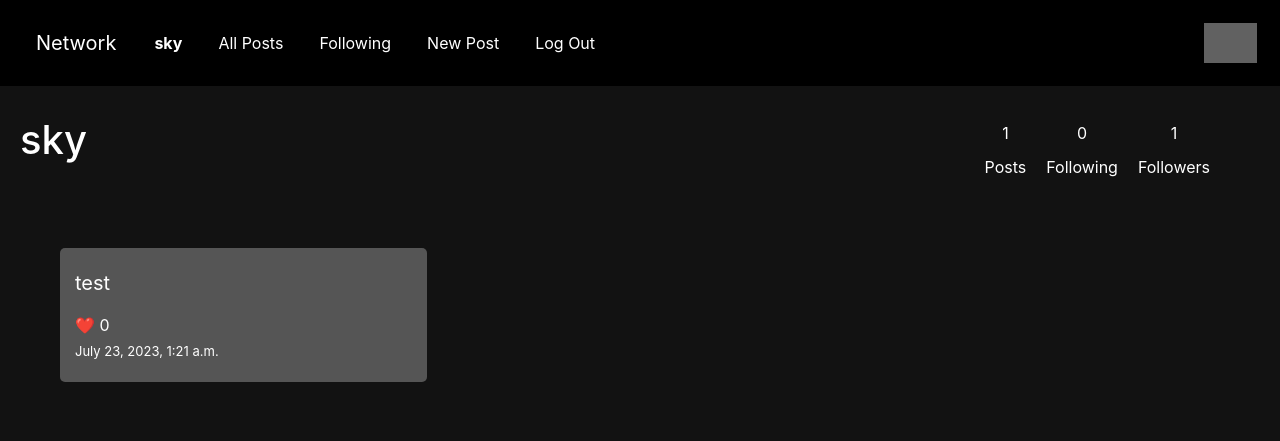
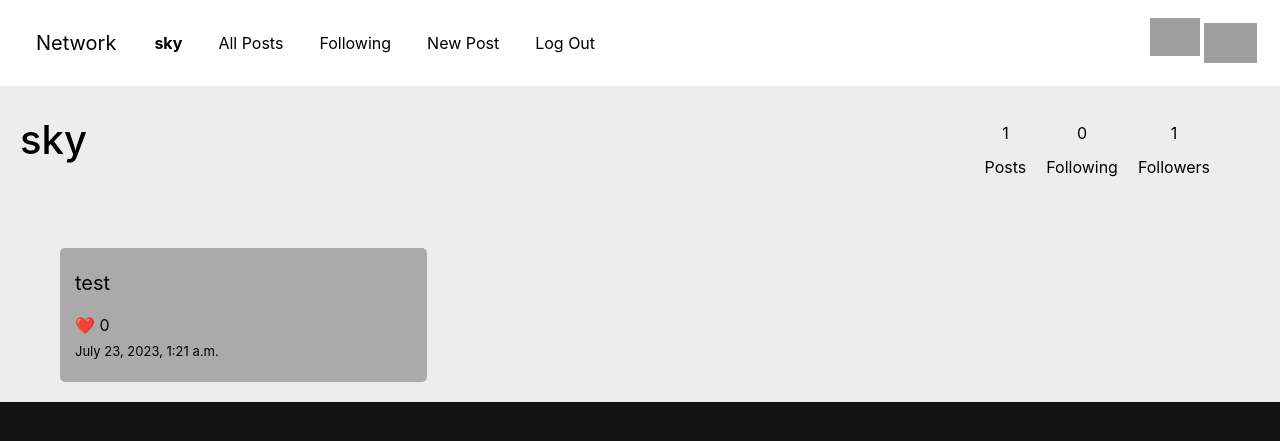
Before and after one commit to skydonline/cs50, a Django app: page /profile/1 in a window 1280 px wide. Shown: the top 441 px of the page. Run offline with Django 3.2, Linux system fonts and the light colour scheme; a user stored in the database is signed in; data comes from the database, SQL or seed files in the repository; both versions use the stored data as it was after the commit; some libraries are stand-ins or nearby versions; grey boxes are pictures that could not be loaded.

Commit message:
implemented dark/light mode switch

```diff
--- a/project4/network/admin.py
+++ b/project4/network/admin.py
@@ -3,7 +3,7 @@ from .models import User,Post,Comment
 
 # Register your models here.
 class UserAdmin(admin.ModelAdmin):
-    list_display = ("username", "first_name", "last_name", "email")
+    list_display = ("username", "first_name", "last_name", "email", "dark_mode")
 
 class PostAdmin(admin.ModelAdmin):
     list_display = ("user",)
--- a/project4/network/models.py
+++ b/project4/network/models.py
@@ -5,6 +5,7 @@ from django.db import models
 class User(AbstractUser):
     following = models.ManyToManyField("self", blank=True)
     followers = models.ManyToManyField("self", blank=True)
+    dark_mode = models.BooleanField(default=True, verbose_name="Dark Mode")
 
     def __str__(self):
         return self.username
--- a/project4/network/static/network.js
+++ b/project4/network/static/network.js
@@ -59,7 +59,60 @@ function changeLikes(container) {
     })
 };
 
+let layoutFirstVisit = true;
+// Changes dark mode preference
+function darkMode() {
+    const darkModeToggle = document.querySelector('#dark-mode-toggle');
+    const darkModePref = darkModeToggle.dataset.darkmode;
+    const noColorChange = document.querySelectorAll('.no-color-change');
+
+    // Don't change dark mode preference on first visit
+    if (layoutFirstVisit) {
+        layoutFirstVisit = false;
+
+        if (darkModePref == 'True') {
+            darkModeToggle.src = 'https://cdn3.iconfinder.com/data/icons/meteocons/512/moon-symbol-512.png';
+        } else if (darkModePref == 'False') {
+            noColorChange.forEach(element => {
+                element.style.filter = 'invert(1)';
+            })
+            document.body.classList.toggle('light-mode');
+            darkModeToggle.src = 'https://cdn4.iconfinder.com/data/icons/biticon-weather-line/24/weather_sun_sunny_day-512.png';
+        }
+        return
+    }
+
+    const body = document.body;
+    body.classList.toggle('light-mode');
+
+    if (darkModePref == 'True') {
+        // Turn from true to false
+        darkModeToggle.setAttribute('data-darkmode', 'False');
+        darkModeToggle.src = 'https://cdn4.iconfinder.com/data/icons/biticon-weather-line/24/weather_sun_sunny_day-512.png';
+
+        noColorChange.forEach(element => {
+            element.style.filter = 'invert(1)';
+        })
+    } else {
+        // Turn from false to true
+        darkModeToggle.setAttribute('data-darkmode', 'True');
+        darkModeToggle.src = 'https://cdn3.iconfinder.com/data/icons/meteocons/512/moon-symbol-512.png';
+
+        noColorChange.forEach(element => {
+            element.style.filter = 'invert(0)';
+        })
+    }
+
+    fetch(`/api/darkmode/${currentUserID}`, {
+        method: 'PUT',
+    })
+    .then(response => response.json())
+    .then(result => {
+        console.log(result);
+    });
+};
 
 document.addEventListener('DOMContentLoaded', function() {
     getUserInfo();
+    setTimeout(darkMode,20);
 });
--- a/project4/network/static/styles.css
+++ b/project4/network/static/styles.css
@@ -17,6 +17,14 @@ body {
     background-color: #121212;
     font-family: -apple-system, "Segoe UI", Roboto, "Helvetica Neue", "Noto Sans", "Liberation Sans", Arial, sans-serif, "Apple Color Emoji", "Segoe UI Emoji", "Segoe UI Symbol", "Noto Color Emoji";
     color: var(--white);
+}
+
+body.light-mode {
+    filter: invert(1);
+}
+
+.no-color-change {
+    filter: invert(0);
 }
 
 input {
@@ -71,6 +79,14 @@ input {
     color: var(--blue);
 }
 
+#dark-mode-toggle {
+    width: 50px;
+    position: absolute;
+    top: 18px;
+    right: 80px;
+    filter: invert(1);
+}
+
 .post_element {
     margin: 0px 10px 0px 20px;
 }
@@ -117,7 +133,7 @@ input {
 .post_textarea {
     margin-bottom: 10px;
     height: 100px;
-    width: 300px;
+    width: 250px;
     padding: 10px;
     border-radius: 1px;
 }
--- a/project4/network/templates/network/following.html
+++ b/project4/network/templates/network/following.html
@@ -8,7 +8,7 @@
         <p class="post_element post_user">{{post.user}}</p>
         <p class="post_element post_content">{{post.content}}</p>
         <p class="post_element post_date">{{post.date}}</p>
-        <p class="post_element post_likes">❤️ {{post.likes}}</p>
+        <p class="post_element post_likes"><span class="no-color-change like-icon">❤️</span> {{post.likes.count}}</p>
         <p class="post_element post_comment">Comment</p>
     </div>
     {% endfor %}
--- a/project4/network/templates/network/layout.html
+++ b/project4/network/templates/network/layout.html
@@ -1,5 +1,4 @@
 {% load static %}
-
 <!DOCTYPE html>
 <html lang="en">
     <head>
@@ -9,8 +8,8 @@
         <script src="https://unpkg.com/react-dom@17/umd/react-dom.production.min.js"></script>
         <script src="https://unpkg.com/babel-standalone@6/babel.min.js"></script>
         <link href="{% static 'styles.css' %}" rel="stylesheet">
+        <div id="current-user" data-user="{{ request.user }}" data-id="{{ user.id }}"></div>
         <script src="{% static 'network.js' %}"></script>
-        <div id="current-user" data-user="{{ request.user }}" data-id="{{ user.id }}"></div>
     </head>
     <body>
         <div id="navbar">
@@ -47,6 +46,7 @@
                 {% endif %}
               </ul>
             {% if user.is_authenticated %}
+                <img onclick=darkMode() data-darkmode="{{user.dark_mode}}" id="dark-mode-toggle">
                 <a href="{% url 'settings' %}"><img id="settings-icon" src="https://cdn-icons-png.flaticon.com/512/126/126472.png"></a>
             {% endif %}
             </div>
--- a/project4/network/templates/network/newpost.html
+++ b/project4/network/templates/network/newpost.html
@@ -10,7 +10,7 @@
         <form method="post" action="{% url 'new_post' %}">
             {% csrf_token %}
             <textarea name="new_post_text" id="new_post_text" placeholder="What's on your mind?"></textarea>
-            <button id="create_post_button" type="submit" class="btn btn-primary">Create Post</button>
+            <button id="create_post_button" type="submit" class="btn btn-primary no-color-change">Create Post</button>
         </form>
     </div>
 </div>
--- a/project4/network/templates/network/profile.html
+++ b/project4/network/templates/network/profile.html
@@ -1,13 +1,52 @@
 {% extends 'network/layout.html' %}
+{% block title %}Profile{% endblock %}
+{% block body %}
+    <div id="profile-header">
+        <h1 id="username">{{ user_profile.username }}</h1>
+            <table id="profile-table">
+                <tbody>
+                    <tr>
+                        <td class="profile-stats">{{ posts_count }}</td>
+                        <td class="profile-stats">{{ followers_count }}</td>
+                        <td id="followers-total" class="profile-stats">{{ following_count }}</td>
+                    </tr>
+                    <tr>
+                        <td class="profile-stats">Posts</td>
+                        <td class="profile-stats">Following</td>
+                        <td class="profile-stats">Followers</td>
+                    </tr>
+                </tbody>
+            </table>
+    </div>
 
-{% block title %}Profile{% endblock %}
+    <div id="following">
+        <p id="follow_button" onclick=follow()>Follow</p>
+    </div>
 
-{% block body %}
+
+        {% if posts %}
+        <div id="posts-container">
+            {% for post in posts %}
+                <div class="ind-post">
+                    <p class="post-info post-content">{{ post.content }}</p>
+                    <p class="post-info post-likes"><span class="no-color-change like-icon">❤️</span> {{ post.likes.count }}</p>
+                    <p class="post-info post-date">{{ post.date }}</p>
+                </div>
+            {% endfor %}
+        </div>
+        {% else %}
+        <div class="no-posts">
+            <h1>No Posts Yet</h1>
+        </div>
+        <div class="no-posts">
+            <img id="no-posts-image" src="https://community.jobaajlearnings.com/assets/nopost.png">
+        </div>
+        {% endif %}
 <script>
 let is_following;
 let profile;
 let profileUsername;    // logged in user username
-    let firstVisit = true;
+let profileFirstVisit = true;
 
 // see if user is following or not
 function follow() {
@@ -30,8 +69,8 @@
         }
 
         // prevents changing following status on first visit
-            if (firstVisit == true) {
-                    firstVisit = false;
+        if (profileFirstVisit == true) {
+                profileFirstVisit = false;
                 if (is_following.includes(profileUsername)) {
                     followButton.innerHTML = 'Unfollow';
                     followButton.style.backgroundColor = 'var(--hover)';
@@ -85,49 +124,9 @@
     });
 };
 
-    document.addEventListener('DOMContentLoaded', follow);
+document.addEventListener('DOMContentLoaded', function() {
+    follow();
+});
 
 </script>
-
-    <div id="profile-header">
-        <h1 id="username">{{ user_profile.username }}</h1>
-            <table id="profile-table">
-                <tbody>
-                    <tr>
-                        <td class="profile-stats">{{ posts_count }}</td>
-                        <td class="profile-stats">{{ followers_count }}</td>
-                        <td id="followers-total" class="profile-stats">{{ following_count }}</td>
-                    </tr>
-                    <tr>
-                        <td class="profile-stats">Posts</td>
-                        <td class="profile-stats">Following</td>
-                        <td class="profile-stats">Followers</td>
-                    </tr>
-                </tbody>
-            </table>
-    </div>
-
-    <div id="following">
-        <p id="follow_button" onclick=follow()>Follow</p>
-    </div>
-
-
-        {% if posts %}
-        <div id="posts-container">
-            {% for post in posts %}
-                <div class="ind-post">
-                    <p class="post-info post-content">{{ post.content }}</p>
-                    <p class="post-info post-likes">❤️ {{ post.likes.count }}</p>
-                    <p class="post-info post-date">{{ post.date }}</p>
-                </div>
-            {% endfor %}
-        </div>
-        {% else %}
-        <div class="no-posts">
-            <h1>No Posts Yet</h1>
-        </div>
-        <div class="no-posts">
-            <img id="no-posts-image" src="https://community.jobaajlearnings.com/assets/nopost.png">
-        </div>
-        {% endif %}
 {% endblock %}
--- a/project4/network/urls.py
+++ b/project4/network/urls.py
@@ -21,5 +21,6 @@ urlpatterns = [
     path('api/following/<int:profile>', views.following, name='following'),
     path('api/password/<int:userID>', views.password, name="password"),
     path('api/settings/<int:userID>', views.settings_api, name="settings"),
-    path('api/likes/<int:postID>', views.post_likes, name='post_likes')
+    path('api/likes/<int:postID>', views.post_likes, name='post_likes'),
+    path('api/darkmode/<int:userID>', views.darkmode, name='darkmode')
 ]
--- a/project4/network/views.py
+++ b/project4/network/views.py
@@ -269,3 +269,11 @@ def post_likes(request, postID):
 
         post.save()
         return JsonResponse('Successfully updated likes.', safe=False)
+
+@csrf_exempt
+def darkmode(request, userID):
+    if request.method == 'PUT':
+        user = User.objects.get(pk=userID)
+        user.dark_mode = not user.dark_mode
+        user.save()
+        return JsonResponse('Changed user darkmode preferences.', safe=False)
```
Also changed, not shown: project4/network/templates/network/index.html (+6 -6 lines), project4/db.sqlite3, project4/network/migrations/0003_user_dark_mode.py (added). Lines whose indentation alone changed are shown as unchanged.
